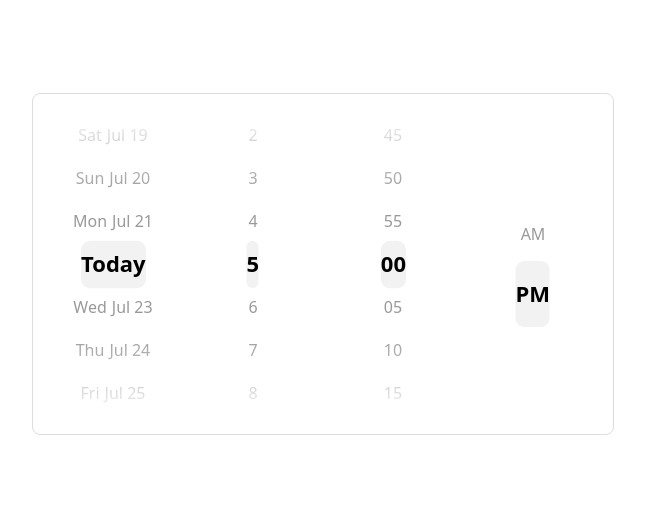
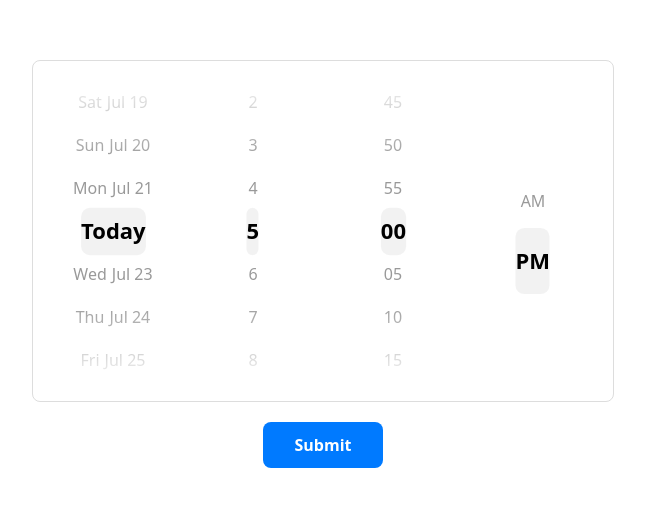
Before and after one commit to maksym-kostetskyi/scroll-picker, a React (Vite) app: page / in a window 1280 px wide. Shown: the part 136-642 px from the top of the page, without its empty margins (317-962 px from the left). Built offline with nearby package versions, Linux system fonts and the light colour scheme.

Commit message:
added-submit-button

```diff
--- a/src/scroll-picker/ScrollPicker.module.css
+++ b/src/scroll-picker/ScrollPicker.module.css
@@ -76,3 +76,27 @@
   border-radius: 8px;
   transform: scale(1.1);
 }
+
+.submitButton {
+  margin: 20px auto 0;
+  padding: 12px 24px;
+  background: #007aff;
+  color: white;
+  border: none;
+  border-radius: 8px;
+  font-size: 16px;
+  font-weight: 600;
+  cursor: pointer;
+  transition: background 0.2s ease;
+  display: block;
+  min-width: 120px;
+}
+
+.submitButton:hover {
+  background: #0056cc;
+}
+
+.submitButton:active {
+  background: #004bb5;
+  transform: scale(0.98);
+}
--- a/src/scroll-picker/ScrollPicker.tsx
+++ b/src/scroll-picker/ScrollPicker.tsx
@@ -311,7 +311,31 @@ export function ScrollPicker() {
     return visibleItems;
   };
 
+  // Функція для обробки submit
+  const handleSubmit = () => {
+    const selectedDate = optionsDate[dateIndex];
+    const selectedHour = optionsHours[hourIndex];
+    const selectedMinute = optionsMinutes[minuteIndex];
+    const selectedAMPM = optionsAMPM[ampmIndex];
+
+    if (selectedDate && selectedHour && selectedMinute && selectedAMPM) {
+      const formattedDate = `${selectedDate.day
+        .toString()
+        .padStart(2, "0")}.${currentMonth
+        .toString()
+        .padStart(2, "0")}.${currentYear}`;
+
+      const formattedTime = `${selectedHour}:${selectedMinute}${selectedAMPM}`;
+
+      console.log(
+        "Date and time:",
+        `${selectedDate.dayAlias} ${formattedDate} ${formattedTime}`
+      );
+    }
+  };
+
   return (
+    <>
       <div className={styles.scrollPicker}>
         <div className={styles.column} ref={dateRef}>
           {createVisibleItems(optionsDate, dateIndex, true).map((item, idx) => (
@@ -338,7 +362,8 @@ export function ScrollPicker() {
         </div>
 
         <div className={styles.column} ref={hourRef}>
-        {createVisibleItems(optionsHours, hourIndex, true).map((item, idx) => (
+          {createVisibleItems(optionsHours, hourIndex, true).map(
+            (item, idx) => (
               <div
                 className={
                   item.isSelected
@@ -349,7 +374,8 @@ export function ScrollPicker() {
               >
                 {item.item}
               </div>
-        ))}
+            )
+          )}
         </div>
 
         <div className={styles.column} ref={minuteRef}>
@@ -370,7 +396,8 @@ export function ScrollPicker() {
         </div>
 
         <div className={styles.column} ref={ampmRef}>
-        {createVisibleItems(optionsAMPM, ampmIndex, false).map((item, idx) => (
+          {createVisibleItems(optionsAMPM, ampmIndex, false).map(
+            (item, idx) => (
               <div
                 className={
                   item.isSelected
@@ -381,8 +408,13 @@ export function ScrollPicker() {
               >
                 {item.item}
               </div>
-        ))}
+            )
+          )}
         </div>
       </div>
+      <button className={styles.submitButton} onClick={handleSubmit}>
+        Submit
+      </button>
+    </>
   );
 }
```
Lines whose indentation alone changed are shown as unchanged.
